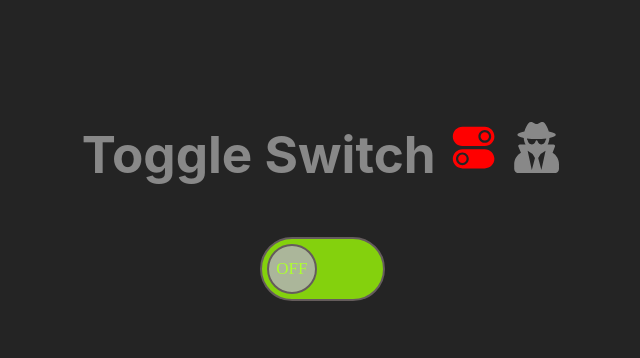
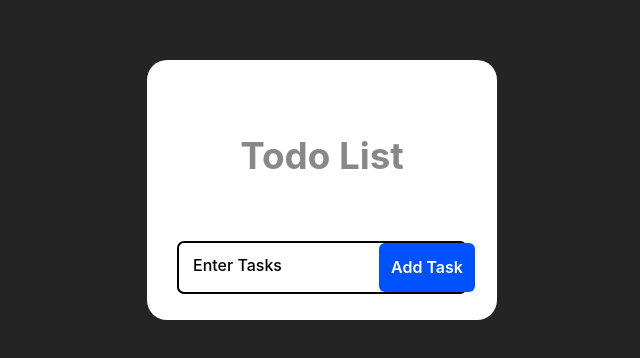
Before and after one commit to MznAarik/react-my-app, a React (Vite) app: page / in a window 1280 px wide. Shown: the part 210-568 px from the top of the page, without its empty margins (318-958 px from the left). Built offline with nearby package versions, Linux system fonts and the light colour scheme.

Commit message:
updated switch and project on ToDo list

```diff
--- a/src/App.jsx
+++ b/src/App.jsx
@@ -5,6 +5,7 @@ import { State } from "./components/hooks/State";
 import { DerivedState } from "./components/DerivedState";
 import { LiftStateUp } from "./components/LiftStateUp";
 import { ToggleSwitch } from "./components/projects/ToggleSwitch/ToggleSwitch";
+import { ToDo } from "./components/projects/ToDo/Todo";
 
 // import NetflixSeries, { Footer, Header } from "./components/NetflixSeries";
 // import { EventHandling } from "./components/EventHandling";
@@ -22,7 +23,9 @@ export default function App() {
       <Sibling /> */}
       {/* <DerivedState /> */}
       {/* <LiftStateUp /> */}
-      <ToggleSwitch />
+      {/* <ToggleSwitch /> */}
+      <ToDo />
+
     </section>
   }
   </MantineProvider>;
--- /dev/null
+++ b/src/components/projects/ToDo/Todo.css
@@ -0,0 +1,82 @@
+body {
+    background-color: #242424 !important;
+}
+
+.todo-container {
+    background-color: rgb(255, 255, 255);
+    border-radius: 20px;
+    width: 350px;
+    padding: 30px;
+    display: flex;
+    flex-direction: column;
+    gap: 20px;
+    color: white;
+}
+
+header h1 {
+    text-align: center;
+    font-size: 2.3rem;
+}
+
+.form {
+    display: flex;
+    flex-direction: column;
+    align-items: center;
+}
+
+.input-wrapper {
+    position: relative;
+    width: 100%;
+}
+
+.todo-input {
+    width: 100%;
+    padding: 12px;
+    border-radius: 7px;
+    border: 2px solid black;
+    font-size: 16px;
+    background-color: white;
+    color: black;
+    position: absolute;
+}
+
+.todo-input:focus {
+    border-color: #0051ff;
+    outline: none;
+}
+
+label {
+    position: absolute;
+    left: 12px;
+    top: 12px;
+    background-color: rgb(255, 255, 255);
+    padding: 0 4px;
+    font-weight: 500;
+    color: rgb(0, 0, 0);
+    pointer-events: none;
+    transition: all 0.3s ease;
+}
+
+.todo-input:focus+label {
+    transform: translateY(-20px);
+    font-size: 15px;
+    font-weight: 500;
+    color: #0051ff;
+}
+
+.todo-btn {
+    position: relative;
+    top: 2px;
+    left: 202px;
+    bottom: 0;
+    right: 0;
+    background-color: #0051ff;
+    color: white;
+    border: none;
+    padding: 10px 20px;
+    border-radius: 6px;
+    cursor: pointer;
+    font-size: 16px;
+    font-weight: 600;
+    padding: 12px;
+}
--- /dev/null
+++ b/src/components/projects/ToDo/Todo.jsx
@@ -0,0 +1,42 @@
+import { useState } from "react";
+import "./Todo.css";
+
+
+export const ToDo = () => {
+    const [inputValue, setInputValue] = useState("");
+    const [task, setTask] = useState([]);
+
+    const handleInputChange = (value) => {
+        setInputValue(value);
+    }
+
+    const handleFormSubmit = (event) => {
+        event.preventDefault();
+
+        if (!inputValue) return;
+
+        setTask((prev) => console.log(prev));
+    };
+
+
+
+    return (
+        <>
+            <section className="todo-container">
+                <header>
+                    <h1>Todo List</h1>
+                </header>
+
+                <div className="input-wrapper">
+                    <form onSubmit={handleFormSubmit}>
+                        <div>
+                            <input type="text " className="todo-input" autoComplete="off" value={inputValue} onChange={(event) => handleInputChange(event.target.value)} />
+                            <label htmlFor="task">Enter Tasks </label>
+                            <button type="submit" className="todo-btn">Add Task</button>
+                        </div>
+                    </form>
+                </div>
+            </section>
+        </>
+    )
+}
--- a/src/components/projects/ToggleSwitch/ToggleSwitch.css
+++ b/src/components/projects/ToggleSwitch/ToggleSwitch.css
@@ -24,9 +24,8 @@
     right: 0;
     bottom: 0px;
     color: #fff;
-    background-color: aqua;
-    font-weight: 500;
-    font-size: 17px;
+    font-weight: 700;
+    font-size: 18px;
     transition: 0.4s;
     border-radius: 50px;
     max-width: 42%;
--- a/src/index.css
+++ b/src/index.css
@@ -17,11 +17,10 @@
   --supporting-color: #ebf3fe;
   --heading-color: #000a19;
   --h-color: #0a043c;
-  --font-color: 54
-  --bg-color: #424242;
-  --white-color:#ffffff;
+  --font-color: 54 --bg-color: #424242;
+  --white-color: #ffffff;
   --para-color: #504e4d;
-  --btn-bg-color:#211f1f;
+  --btn-bg-color: #211f1f;
   --btn-hover-bg-color: #646cff;
   --btn-box-shadow: rgba(100, 100, 111, 0.2) 0px 7px 29px 0px;
 }
@@ -31,15 +30,17 @@ a {
   color: #646cff;
   text-decoration: inherit;
 }
+
 a:hover {
   color: #535bf2;
 }
 
-body, ul{
+body,
+ul {
   margin: 0;
   list-style: none;
-  color: #888 !important;
-  background-color: #242424 !important;
+  color: #888;
+  background-color: #242424;
 
 }
 
@@ -61,9 +62,11 @@ button {
   cursor: pointer;
   transition: border-color 0.25s;
 }
+
 button:hover {
   border-color: #646cff;
 }
+
 button:focus,
 button:focus-visible {
   outline: 4px auto -webkit-focus-ring-color;
@@ -74,34 +77,37 @@ button:focus-visible {
     color: #213547;
     background-color: #ffffff;
   }
+
   a:hover {
     color: #747bff;
   }
+
   button {
     background-color: #f9f9f9;
   }
 }
 
+/*
 
-.container{
+.container {
   max-width: 142rem;
-  margin:0 ;
+  margin: 0;
   padding: 3rem 9rem;
   text-align: center;
-}
+} */
 
-.grid{
+.grid {
   display: grid;
-  gap:20px;
+  gap: 20px;
   border: 2px solid white;
   border-radius: 15px;
 }
 
-.grid-two-cols{
+.grid-two-cols {
   grid-template-columns: repeat(2, 1fr);
 }
 
-.grid-three--cols{
+.grid-three--cols {
   text-align: center;
   /* padding: 20px 15px; */
   grid-template-columns: repeat(3, 1fr);
```
Also changed, not shown: package.json (+7 -2 lines), src/components/projects/ToDo/test.jsx (added, +10 -0 lines), 2 other files (tests, documents, lock files or other folders).
